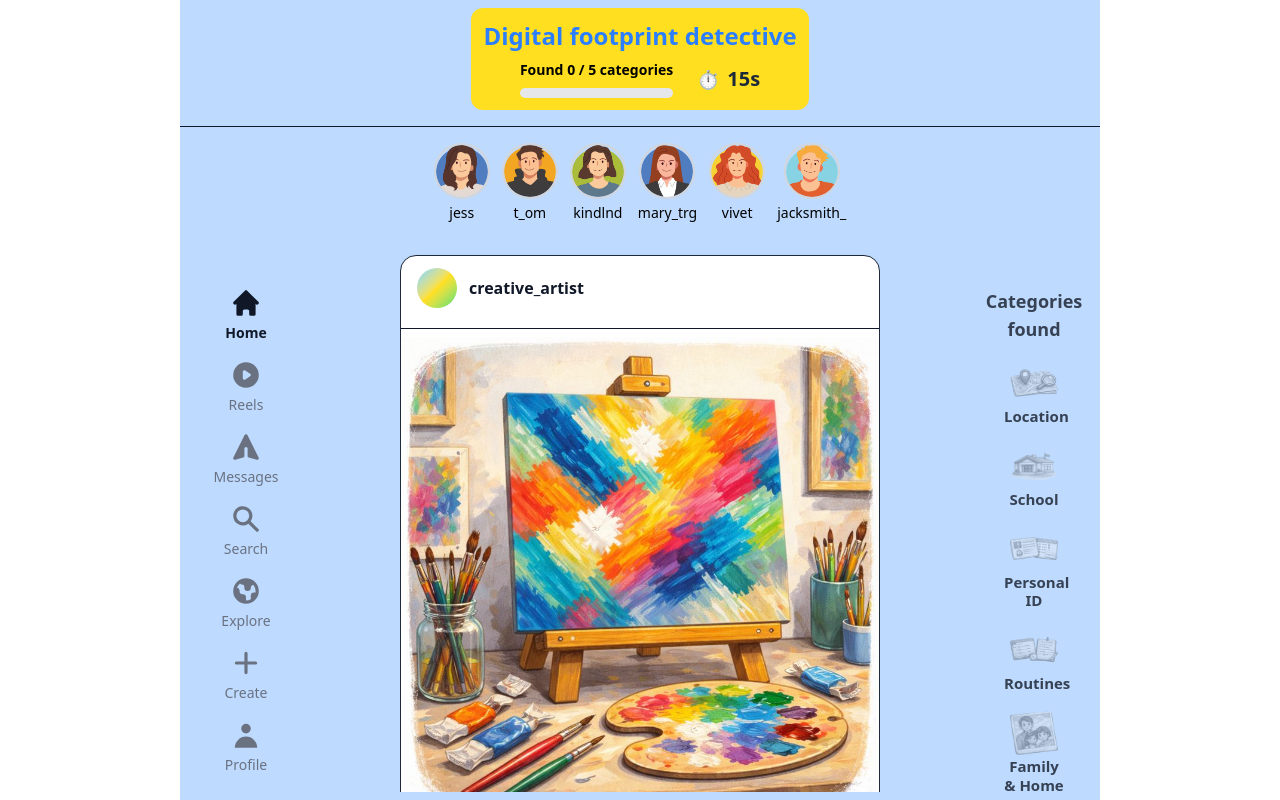
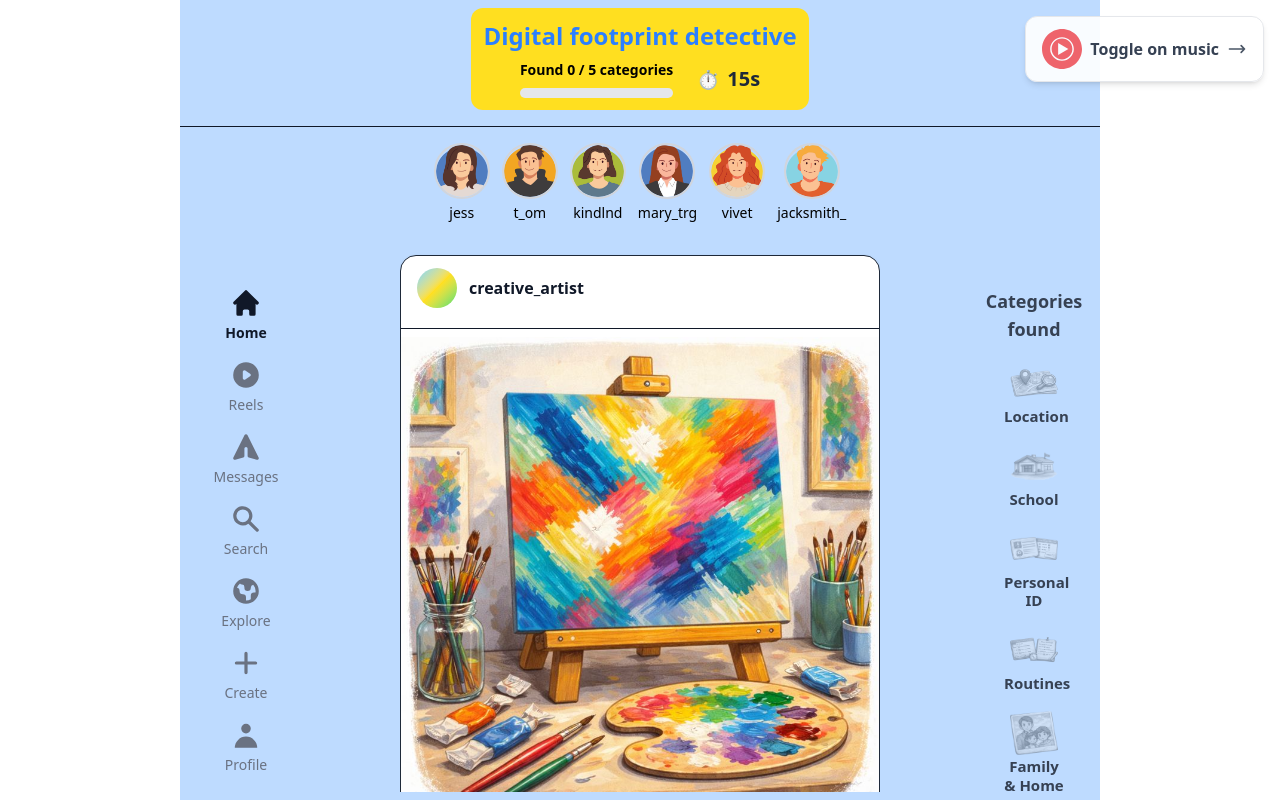
Before and after one commit to minmin1805/Digital-Footprint-Game, a React (Vite) app in the folder frontend/: page /game in a window 1280 px wide. Built offline with nearby package versions, Linux system fonts and the light colour scheme; no server answers.

Commit message:
added the background music

```diff
--- a/frontend/src/App.jsx
+++ b/frontend/src/App.jsx
@@ -1,13 +1,18 @@
 import { useEffect } from 'react'
-import { BrowserRouter as Router, Routes, Route } from 'react-router-dom'
+import { BrowserRouter as Router, Routes, Route, useLocation } from 'react-router-dom'
 import { GameProvider } from './context/GameContext'
 import { useSounds } from './context/SoundContext'
+import MusicToggleButton from './components/MusicToggleButton'
 import WelcomePage from './pages/WelcomePage'
 import InstructionsPage from './pages/InstructionPage'
 import GamePage from './pages/GamePage'
 
-function App() {
+const GAME_ROUTES = ['/', '/instructions', '/game']
+
+function AppContent() {
   const { playClickSound, playButtonClickSound } = useSounds()
+  const location = useLocation()
+  const showMusicToggle = GAME_ROUTES.includes(location.pathname)
 
   useEffect(() => {
     const handleGlobalClick = (ev) => {
@@ -23,13 +28,22 @@ function App() {
   }, [playClickSound, playButtonClickSound])
 
   return (
+    <>
+      {showMusicToggle && <MusicToggleButton />}
+      <Routes>
+        <Route path='/' element={<WelcomePage />} />
+        <Route path='/instructions' element={<InstructionsPage />} />
+        <Route path='/game' element={<GamePage />} />
+      </Routes>
+    </>
+  )
+}
+
+function App() {
+  return (
     <GameProvider>
       <Router>
-        <Routes>
-          <Route path='/' element={<WelcomePage />} />
-          <Route path='/instructions' element={<InstructionsPage />} />
-          <Route path='/game' element={<GamePage />} />
-        </Routes>
+        <AppContent />
       </Router>
     </GameProvider>
   )
--- /dev/null
+++ b/frontend/src/components/MusicToggleButton.jsx
@@ -0,0 +1,28 @@
+import React from 'react'
+import { SiYoutubemusic } from 'react-icons/si'
+import { useMusic } from '../context/MusicContext'
+
+export default function MusicToggleButton() {
+  const { isPlaying, toggleMusic } = useMusic()
+
+  return (
+    <button
+      type="button"
+      onClick={toggleMusic}
+      data-skip-global-click-sound
+      className="fixed top-4 right-4 z-50 flex items-center gap-2 px-4 py-3 rounded-xl bg-white/90 hover:bg-white shadow-md border border-gray-200 transition-colors"
+      aria-label={isPlaying ? 'Mute music' : 'Play music'}
+      title={isPlaying ? 'Mute music' : 'Play music'}
+    >
+      <SiYoutubemusic className={`w-10 h-10 text-red-600 ${isPlaying ? '' : 'opacity-60'}`} />
+      <span className="text-base font-semibold text-gray-700">
+        {isPlaying ? 'Music on' : 'Toggle on music'}
+      </span>
+      {!isPlaying && (
+        <svg className="w-5 h-5 text-gray-600" fill="none" stroke="currentColor" viewBox="0 0 24 24">
+          <path strokeLinecap="round" strokeLinejoin="round" strokeWidth={2} d="M17 8l4 4m0 0l-4 4m4-4H3" />
+        </svg>
+      )}
+    </button>
+  )
+}
--- /dev/null
+++ b/frontend/src/context/MusicContext.jsx
@@ -0,0 +1,48 @@
+import { createContext, useContext, useState, useRef, useCallback, useEffect } from 'react'
+import bgMusicSrc from '../assets/Sound/Background music.mp3'
+
+const MusicContext = createContext(null)
+
+export function MusicProvider({ children }) {
+  const audioRef = useRef(null)
+  const [isPlaying, setIsPlaying] = useState(false)
+
+  const toggleMusic = useCallback(() => {
+    const audio = audioRef.current
+    if (!audio) return
+    if (isPlaying) {
+      audio.pause()
+      setIsPlaying(false)
+    } else {
+      audio.volume = 0.4
+      audio.play().then(() => setIsPlaying(true)).catch(() => {})
+    }
+  }, [isPlaying])
+
+  useEffect(() => {
+    return () => {
+      if (audioRef.current) audioRef.current.pause()
+    }
+  }, [])
+
+  const value = { isPlaying, toggleMusic }
+
+  return (
+    <MusicContext.Provider value={value}>
+      <audio
+        ref={audioRef}
+        src={bgMusicSrc}
+        loop
+        preload="auto"
+        aria-hidden
+      />
+      {children}
+    </MusicContext.Provider>
+  )
+}
+
+export function useMusic() {
+  const ctx = useContext(MusicContext)
+  if (!ctx) throw new Error('useMusic must be used inside MusicProvider')
+  return ctx
+}
--- a/frontend/src/main.jsx
+++ b/frontend/src/main.jsx
@@ -2,12 +2,15 @@ import { StrictMode } from 'react'
 import { createRoot } from 'react-dom/client'
 import './index.css'
 import { SoundProvider } from './context/SoundContext'
+import { MusicProvider } from './context/MusicContext'
 import App from './App.jsx'
 
 createRoot(document.getElementById('root')).render(
   <StrictMode>
     <SoundProvider>
-      <App />
+      <MusicProvider>
+        <App />
+      </MusicProvider>
     </SoundProvider>
   </StrictMode>,
 )
```
Also changed, not shown: 1 other file (tests, documents, lock files or other folders).
